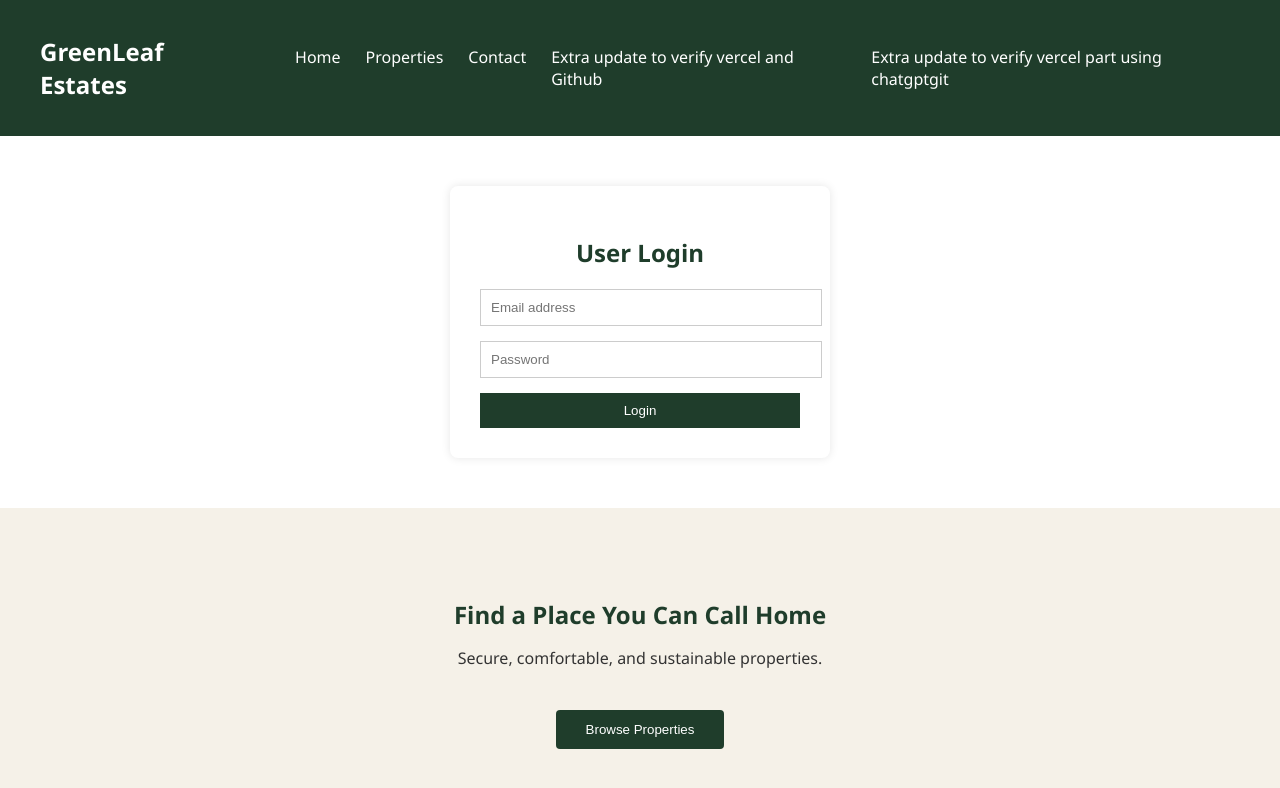
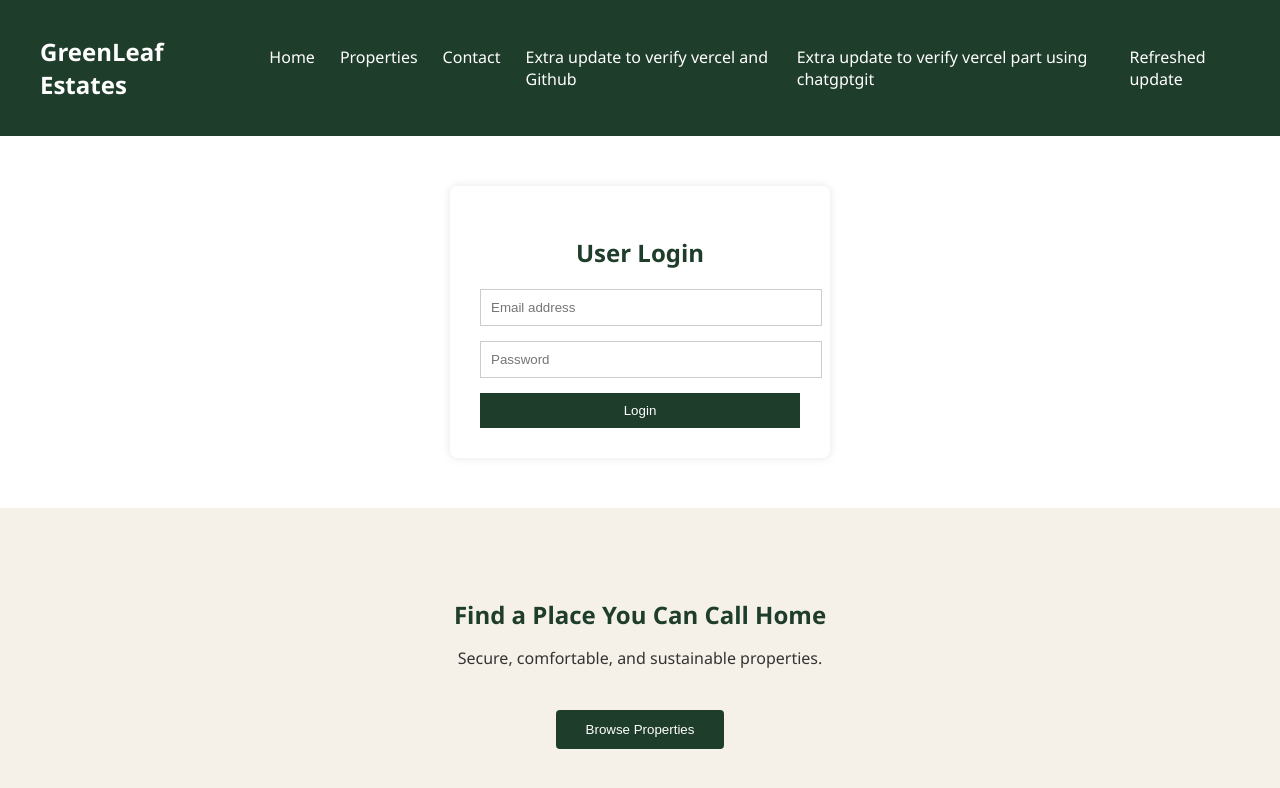
Before and after one commit to 1Bra537/realty_easy, a React (Vite) app: page / in a window 1280 px wide. Shown: the top 788 px of the page. Built offline with nearby package versions, Linux system fonts and the light colour scheme.

Commit message:
updated code

```diff
--- a/src/components/NavigationBar.jsx
+++ b/src/components/NavigationBar.jsx
@@ -8,6 +8,7 @@ export default function NavigationBar() {
         <li>Contact</li>
         <li>Extra update to verify vercel and Github</li>
         <li>Extra update to verify vercel part using chatgptgit</li>
+        <li>Refreshed update</li>
       </ul>
     </nav>
   )
```
